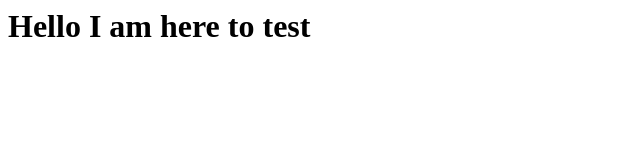
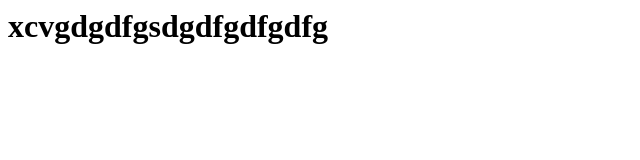
Before and after one commit to dhanu9209/test12, a plain HTML site: page index.html in a window 1280 px wide. Shown: the whole page, without its empty margins (0-640 px from the left). Drawn offline with Linux system fonts and the light colour scheme.

Commit message:
some changes

```diff
--- a/index.html
+++ b/index.html
@@ -1,6 +1,6 @@
 <html>
 <title> This is the testing website</title>
 <body>
-<h1>Hello I am here to test </h1>
+<h1> xcvgdgdfgsdgdfgdfgdfg</h1>
 </body>
 </html>
```
Also changed, not shown: hello.txt.
